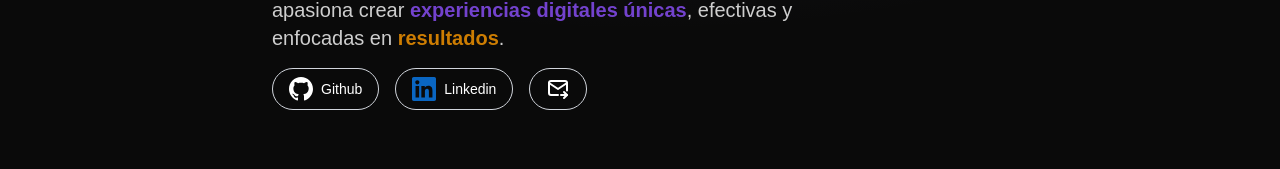
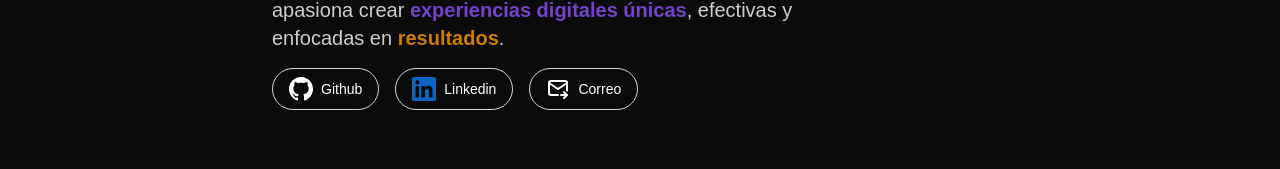
Before and after one commit to OnlySid07/Porfolio, an Astro site: page / in a window 1280 px wide. Shown: the part 449-618 px from the top of the page. Built offline with nearby package versions, Linux system fonts and the light colour scheme; Astro itself is replaced by a stand-in of ours.

Commit message:
Mostrar etiqueta Correo en el icono de mail

```diff
--- a/src/pages/index.astro
+++ b/src/pages/index.astro
@@ -68,6 +68,7 @@ import AboutMe from "../components/AboutMe.astro";
           title="Enviar correo"
         >
           <MailIcon class="size-4 md:size-6" />
+          <span>Correo</span>
         </SocialPill>
       </nav>
     </SectionContainer>
@@ -120,6 +121,7 @@ import AboutMe from "../components/AboutMe.astro";
             title="Enviar correo"
           >
             <MailIcon class="size-5" />
+            <span>Correo</span>
           </SocialPill>
         </nav>
       </div>
```
